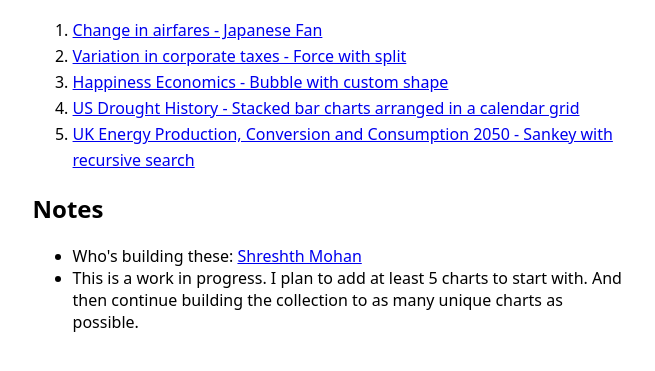
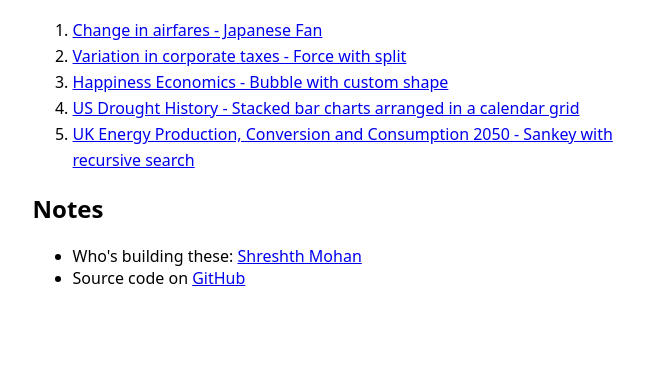
Before and after one commit to shreshthmohan/data-viz-d3, a website: page src/index.html in a window 1280 px wide. Shown: the part 159-530 px from the top of the page, without its empty margins (310-965 px from the left). Drawn offline with Linux system fonts and the light colour scheme.

Commit message:
add link to repo

```diff
--- a/src/index.html
+++ b/src/index.html
@@ -49,9 +49,13 @@
           >
         </li>
         <li>
-          This is a work in progress. I plan to add at least 5 charts to start
-          with. And then continue building the collection to as many unique
-          charts as possible.
+          Source code on
+          <a
+            href="https://github.com/shreshthmohan/data-viz-d3"
+            target="_blank"
+            rel="noopener noreferrer"
+            >GitHub</a
+          >
         </li>
       </ul>
     </main>
```
